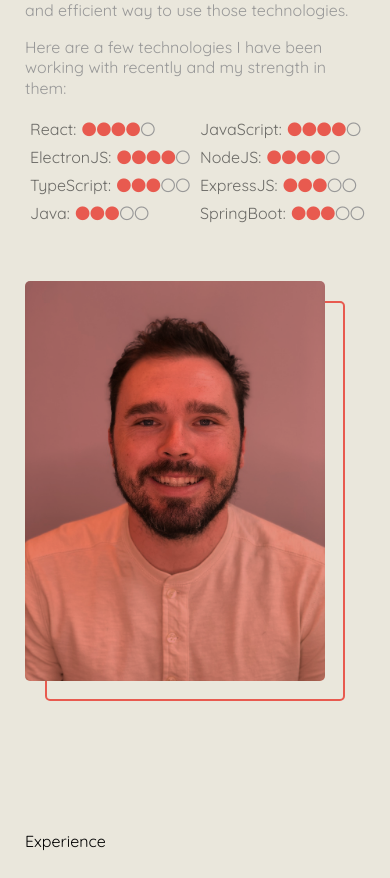
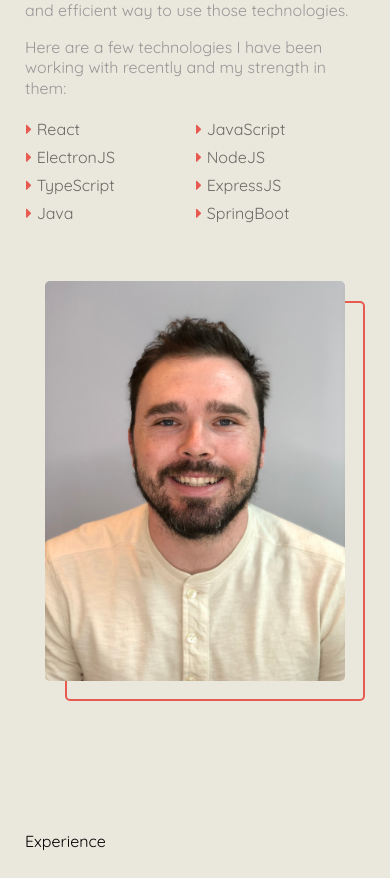
Before and after one commit to AustinSpinazze/ReactPersonalPortfolio, a React app: page / in a window 390 px wide. Shown: the part 1328-2206 px from the top of the page. Built offline with nearby package versions, Linux system fonts and the light colour scheme.

Commit message:
-Fixed issue with responsive design at 700px height - Added animation to about me

```diff
--- a/src/app/AboutMe/AboutMe.js
+++ b/src/app/AboutMe/AboutMe.js
@@ -7,9 +7,9 @@ import "./aboutMe.css";
 const AboutMe = () => {
   return (
     <div className="about">
-      <h2 className="about-heading">About Me</h2>
+      <h2 className="about-heading animate fade-up">About Me</h2>
       <div className="inner">
-        <div className="about-text">
+        <div className="about-text fade animate fade-up">
           <div>
             <p>
               Hi there! My name is Austin Spinazze. I am an innovative and
@@ -33,15 +33,16 @@ const AboutMe = () => {
           {SKILLS.map((skill, i) => {
             return(
             <li key={i}>
-              <span className="skills-list-title">{skill.title}:</span>
-                {skill.level.map((className, i) => {
+              <i className="fa fa-caret-right skills-list-icon"><span className="skills-list-title">{skill.title}</span></i>
+                {/* {skill.level.map((className, i) => {
                     return <i className={`${className}`} key={i} />
-                })}
+                    May use this at a later date
+                })} */}
             </li>);
           })}
           </ul>
         </div>
-        <div className="about-image-wrapper">
+        <div className="about-image-wrapper animate fade-up">
           <img className="about-image" src={profile} />
         </div>
       </div>
--- a/src/app/AboutMe/aboutMe.css
+++ b/src/app/AboutMe/aboutMe.css
@@ -32,7 +32,6 @@
   margin: 0 auto;
   display: flex;
   justify-content: center;
-    background: #e6908a;
   border-radius: 5px;
 }
 
@@ -42,7 +41,6 @@
   max-height: 400px;
   height: auto;
   border-radius: 5px;
-    mix-blend-mode: multiply;
   z-index: 1;
 }
 
@@ -50,10 +48,6 @@
   background: none;
   outline: 0;
   transition: all 0.25s;
-}
-
-.about-image:hover {
-    mix-blend-mode: normal;
 }
 
 .about-image-wrapper::after {
@@ -67,7 +61,7 @@
   height: 100%;
   width: 100%;
   border-radius: 5px;
-    transition: all 0.25s cubic-bezier(0.645,0.045,0.355,1);
+  transition: all 0.25s cubic-bezier(0.645, 0.045, 0.355, 1);
 }
 
 .about-image-wrapper:hover::after {
@@ -105,6 +99,11 @@
 .skills-list-title {
   margin: 0 5px 0;
   color: #6c6b67;
+  font-family: "Quicksand", sans-serif;
+}
+
+.skills-list-icon {
+    color: #e85a4f;
 }
 
 .filled {
@@ -113,6 +112,44 @@
 
 .not-filled {
   color: #989898;
+}
+
+.animate {
+  -webkit-animation-duration: 1s;
+  animation-duration: 1s;
+  animation-fill-mode: both;
+  -webkit-animation-fill-mode: both;
+}
+
+@-webkit-keyframes fade-up {
+  from {
+    opacity: 0;
+    -webkit-transform: translate3d(0, 100%, 0);
+    transform: translate3d(0, 100%, 0);
+  }
+  to {
+    opacity: 1;
+    -webkit-transform: none;
+    transform: none;
+  }
+}
+
+@keyframes fade-up {
+  from {
+    opacity: 0;
+    -webkit-transform: translate3d(0, 100%, 0);
+    transform: translate3d(0, 100%, 0);
+  }
+  to {
+    opacity: 1;
+    -webkit-transform: none;
+    transform: none;
+  }
+}
+
+.fade-up {
+  -webkit-animation-name: fade-up;
+  animation-name: fade-up;
 }
 
 @media screen and (max-width: 480px) {
@@ -125,11 +162,13 @@
   }
 
   .about-image-wrapper {
-        margin: 50px 0 0;
+    margin: 50px auto 0;
+    display: flex;
+    justify-content: center;
   }
 }
 
-@media(hover: hover) and (pointer: fine) {
+@media (hover: hover) and (pointer: fine) {
   .about-image-wrapper:hover {
     background: none;
     outline: 0;
--- a/src/app/Intro/intro.css
+++ b/src/app/Intro/intro.css
@@ -110,7 +110,7 @@ p {
   animation-name: fade-up;
 }
 
-@media screen and (max-width: 768px) {
+@media screen and (max-width: 768px), screen and (max-height: 950px) {
   .intro p {
     font-size: 16px;
   }
@@ -118,9 +118,13 @@ p {
   .intro h2 {
     line-height: 1.5;
   }
+
+  .big-heading {
+    font-size: 40px;
+  }
 }
 
-@media screen and (max-width: 550px) {
+@media screen and (max-width: 550px), screen and (max-height: 700px) {
   .intro p {
     font-size: 16px;
   }
@@ -128,4 +132,8 @@ p {
   .intro h2 {
     line-height: 1.4;
   }
+
+  .big-heading {
+    font-size: 40px;
+  }
 }
--- a/src/app/LandingPage/landingPage.css
+++ b/src/app/LandingPage/landingPage.css
@@ -20,7 +20,7 @@
     min-height: 100vh;
 }
 
-@media screen and (max-width: 480px) {
+@media screen and (max-width: 480px), screen and (max-height: 700px) {
     .section {
         padding: 50px 0 100px;
     }
```
Lines whose indentation alone changed are shown as unchanged.
